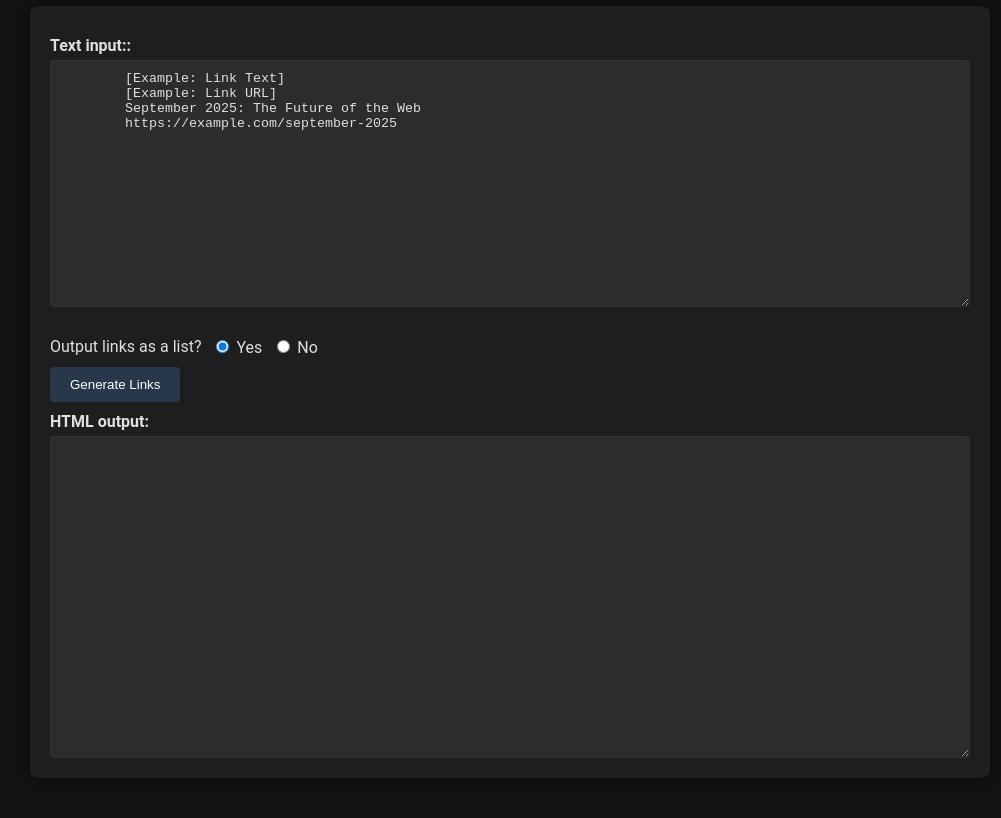
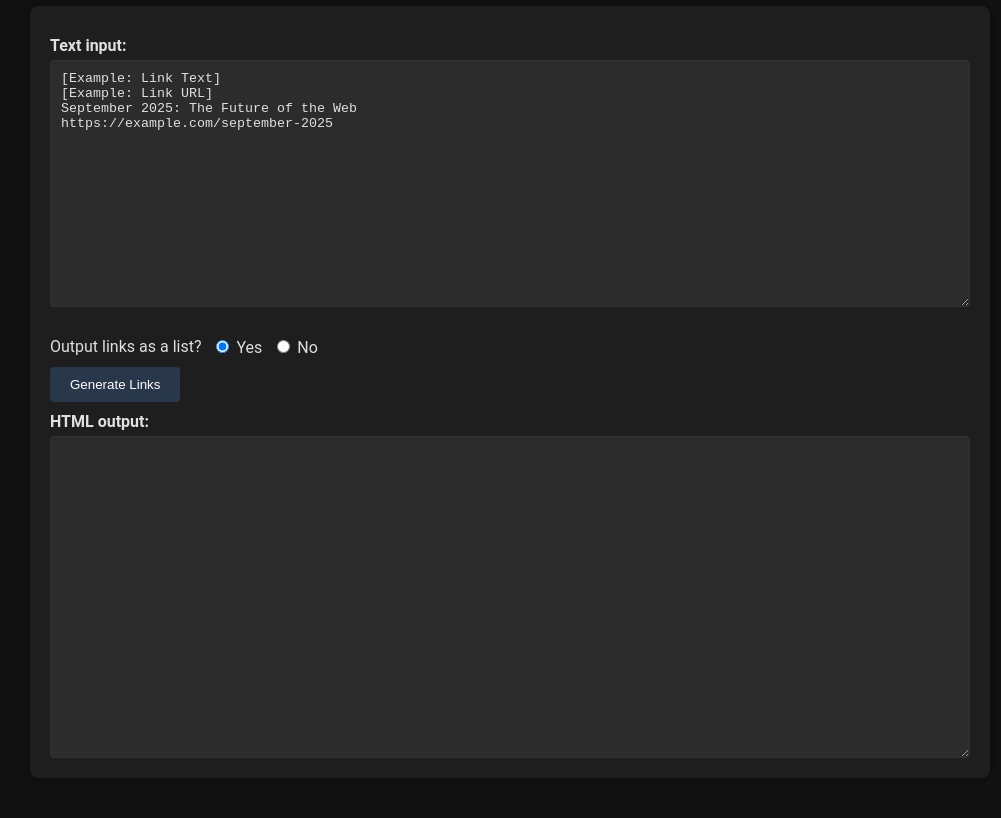
Before and after one commit to cj0r/href-generator, a plain HTML site: page index.html in a window 1280 px wide. Shown: the part 115-933 px from the top of the page, without its empty margins (130-1131 px from the left). Drawn offline with Linux system fonts and the light colour scheme.

Commit message:
2025-01-27: corrected typo

```diff
--- a/index.html
+++ b/index.html
@@ -96,12 +96,12 @@
     <h1>Hyperlink Generator</h1>
 
     <form>
-        <label for="input">Text input::</label>
+        <label for="input">Text input:</label>
         <textarea id="input" name="input" rows="15">
-        [Example: Link Text]
-        [Example: Link URL]
-        September 2025: The Future of the Web
-        https://example.com/september-2025
+[Example: Link Text]
+[Example: Link URL]
+September 2025: The Future of the Web
+https://example.com/september-2025
     </textarea>
 
         <div class="form-actions">
```
